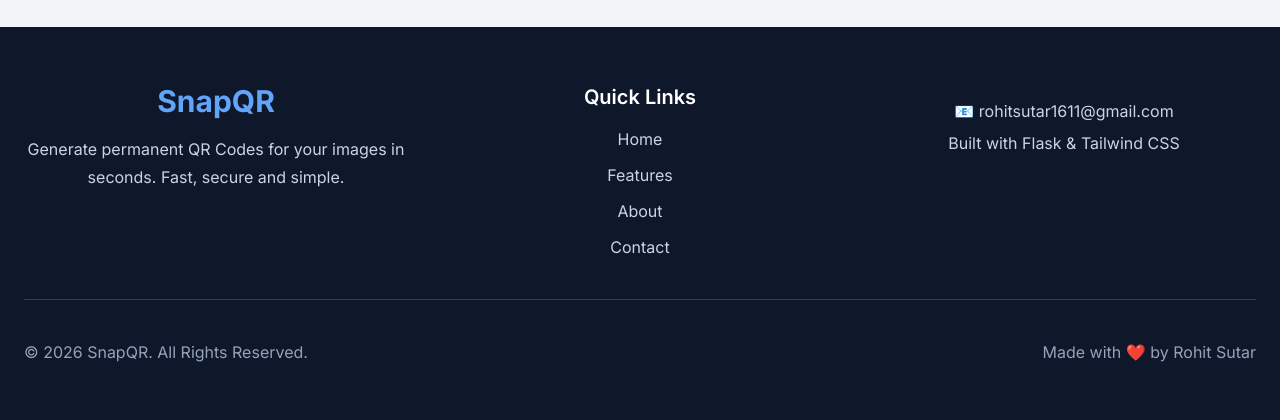
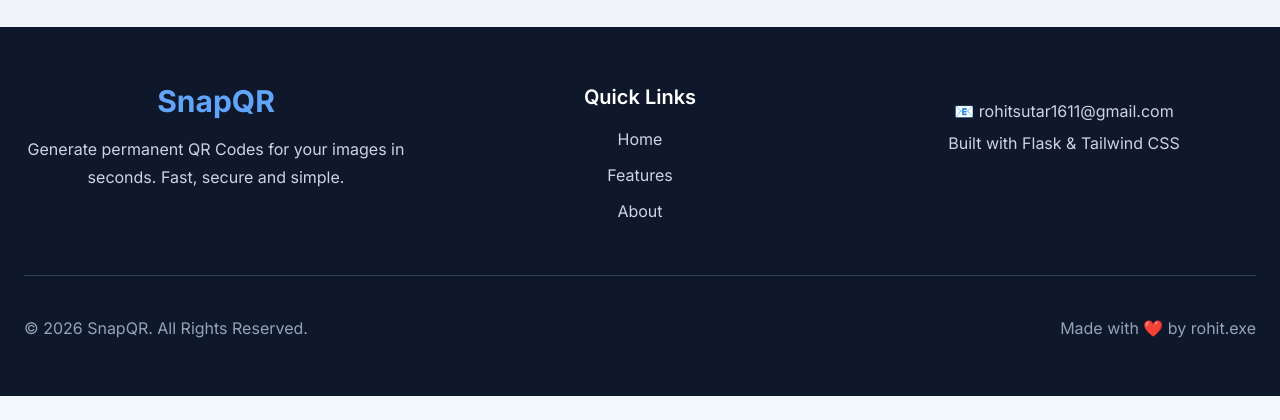
Before and after one commit to rohitsutar1611-ops/SnapQR, a Flask app: page /about in a window 1280 px wide. Shown: the part 994-1414 px from the top of the page. After the commit the page ends 1390 px from the top, so only its background shows below. Run offline with Flask 3, Linux system fonts and the light colour scheme; some libraries are stand-ins or nearby versions.

Commit message:
Delete contact from footer

```diff
--- a/app/templates/base.html
+++ b/app/templates/base.html
@@ -154,11 +154,7 @@
 
                         <li>
 
-                            <a href="/contact" class="hover:text-blue-400 transition">
 
-                                Contact
-
-                            </a>
 
                         </li>
 
@@ -197,7 +193,7 @@
 
                 <p class="text-slate-400">
 
-                    Made with ❤️ by Rohit Sutar
+                    Made with ❤️ by rohit.exe
 
                 </p>
 
```
